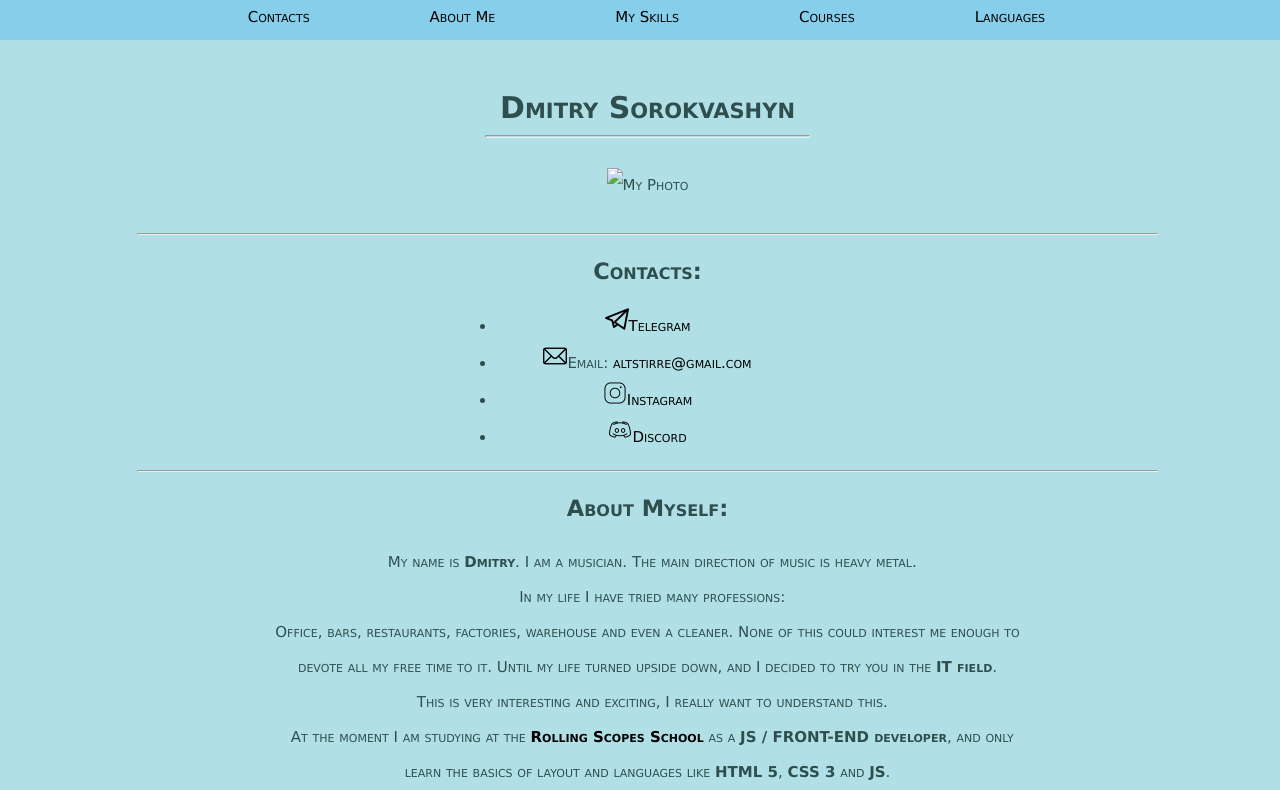
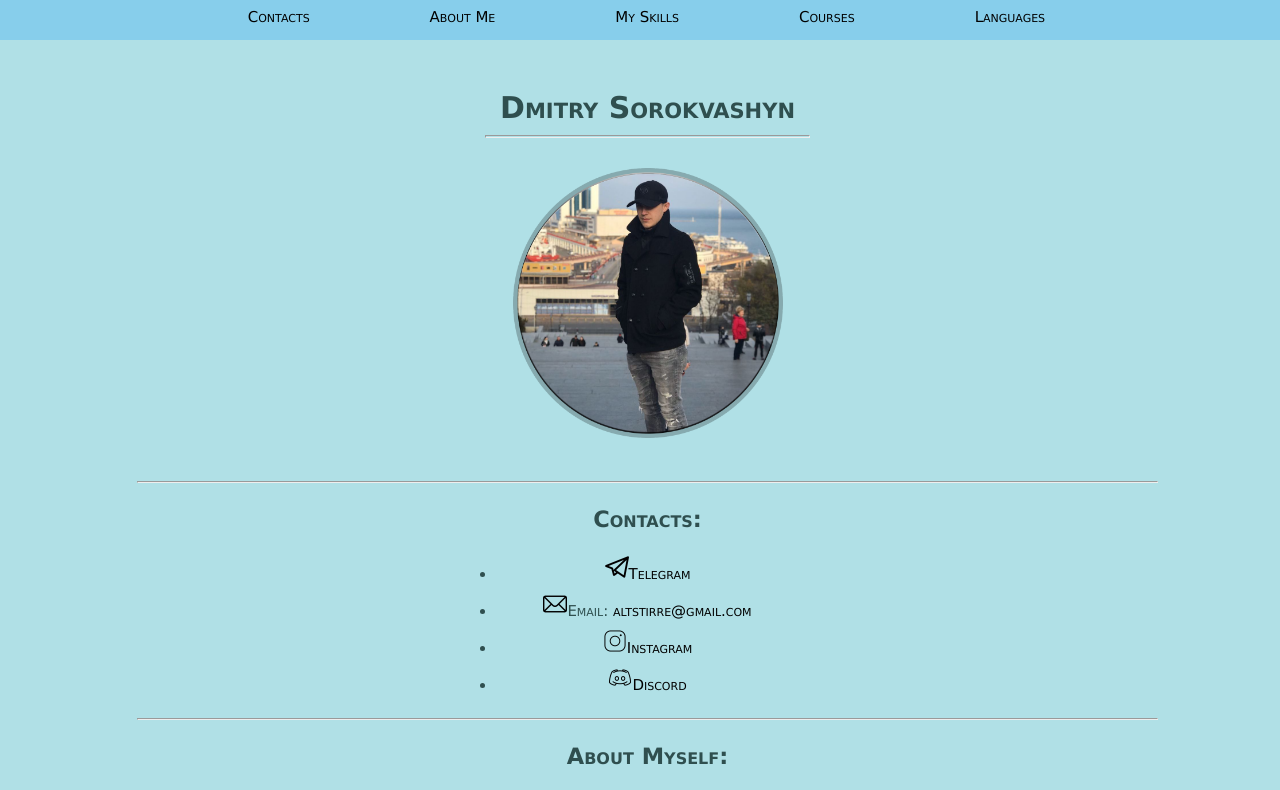
Before and after one commit to Altstirre/rsschool-cv, a plain HTML site: page index.html in a window 1280 px wide. Shown: the top 790 px of the page. Drawn offline with Linux system fonts and the light colour scheme; the site is published under a folder, as on GitHub Pages, so addresses that start at the root find nothing.

Commit message:
fix: index.html

```diff
--- a/index.html
+++ b/index.html
@@ -5,7 +5,7 @@
     <title>CV#3. CV. Cross-Check</title>
     <meta name="keywords" content="CV, Contacts, Skills, Courses, Languages">
     <meta charset="UTF-8">
-    <link rel="favicon" href="/assets/favicon.png">
+    <link rel="favicon" href="./assets/favicon.png">
     <link rel="stylesheet" href="style.css">
 </head>
 
@@ -31,7 +31,7 @@
     <div class="name-photo">
       <h1 class="name">Dmitry Sorokvashyn</h1>
         <hr class="underline-name">
-      <img class="photo" src="/assets/photo.png" width="270px" height="270px" alt="My Photo">
+      <img class="photo" src="./assets/photo.png" width="270px" height="270px" alt="My Photo">
     </div>
 
 <hr>
```
